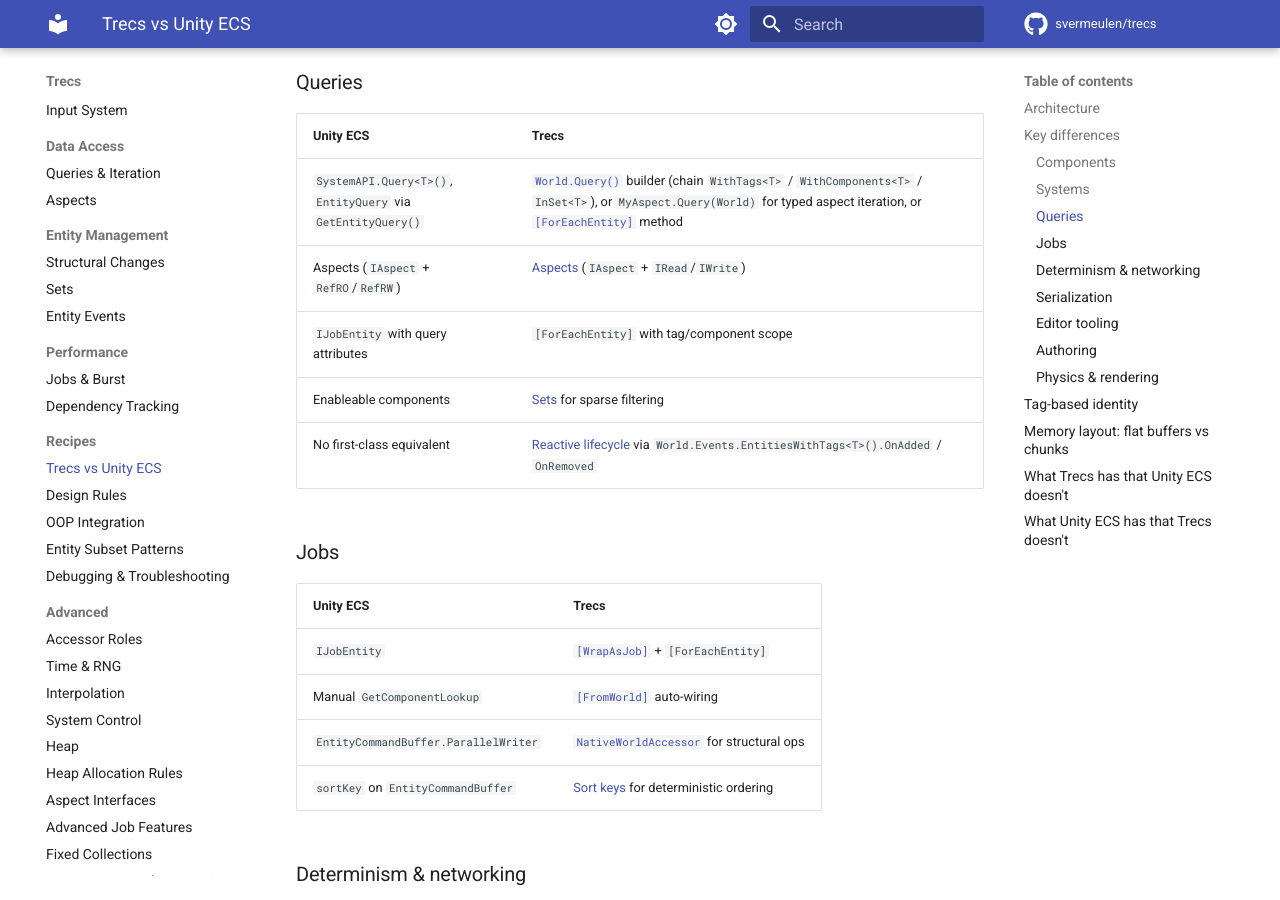
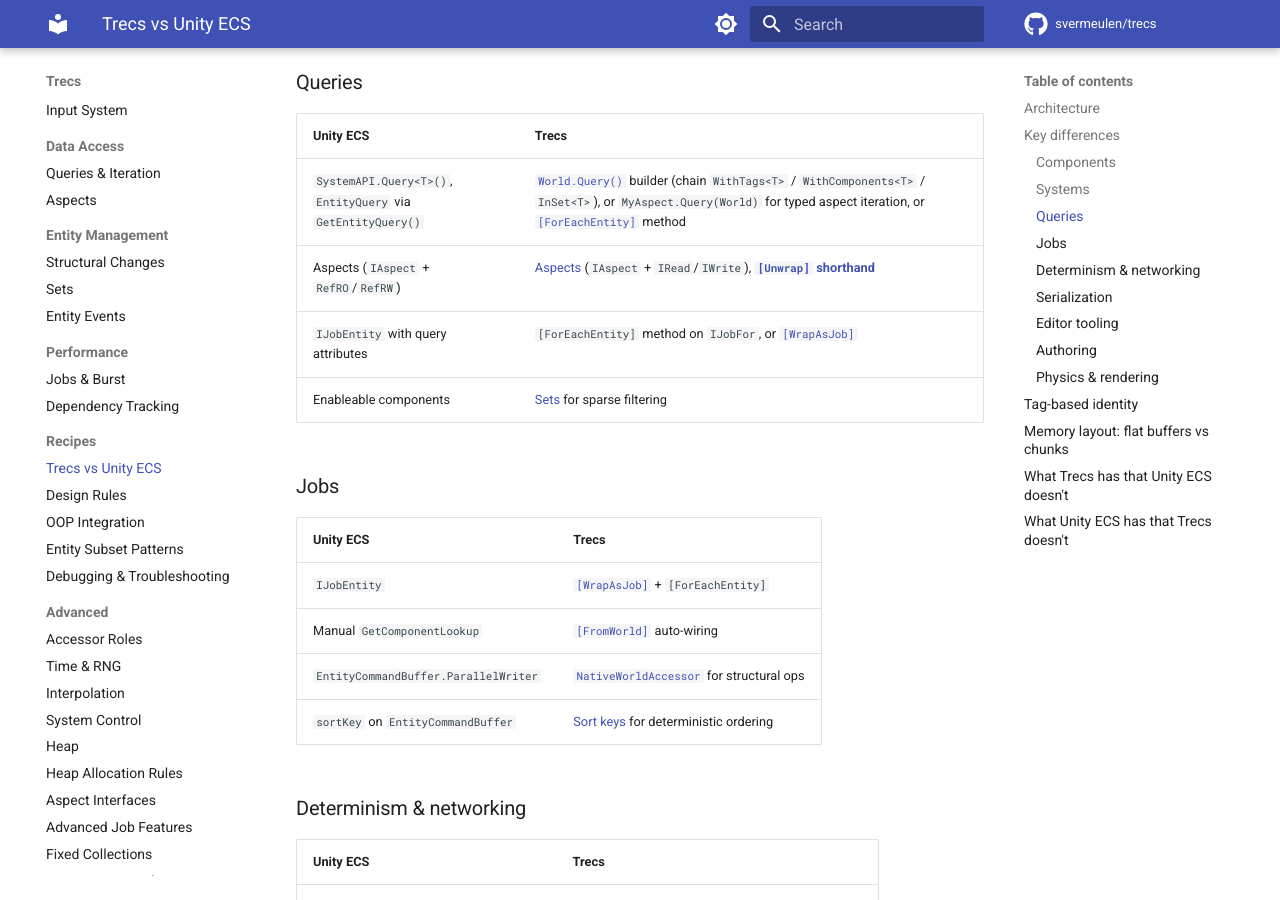
Before and after one commit to svermeulen/trecs, an MkDocs documentation site: the page built from docs/recipes/trecs-vs-unity-ecs.md, in a window 1280 px wide and 900 px high, scrolled down 1887 px. Built offline with MkDocs 1.6.1 and Material for MkDocs 9.7.7, drawn with Linux system fonts in a browser that asks for light colours; comment, search, counter and statistics services are not loaded.

Commit message:
Changed trecs-vs-unity-ecs.md.

```diff
--- a/docs/recipes/trecs-vs-unity-ecs.md
+++ b/docs/recipes/trecs-vs-unity-ecs.md
@@ -42,10 +42,9 @@
 | Unity ECS | Trecs |
 |---|---|
 | `SystemAPI.Query<T>()`, `EntityQuery` via `GetEntityQuery()` | [`World.Query()`](../data-access/queries-and-iteration.md) builder (chain `WithTags<T>` / `WithComponents<T>` / `InSet<T>`), or `MyAspect.Query(World)` for typed aspect iteration, or [`[ForEachEntity]`](../core/systems.md#foreachentity) method |
-| Aspects (`IAspect` + `RefRO`/`RefRW`) | [Aspects](../data-access/aspects.md) (`IAspect` + `IRead`/`IWrite`) |
-| `IJobEntity` with query attributes | `[ForEachEntity]` with tag/component scope |
+| Aspects (`IAspect` + `RefRO`/`RefRW`) | [Aspects](../data-access/aspects.md) (`IAspect` + `IRead`/`IWrite`), **[`[Unwrap]` shorthand](../core/components.md#the-unwrap-shorthand)** |
+| `IJobEntity` with query attributes | `[ForEachEntity]` method on `IJobFor`, or [`[WrapAsJob]`](../performance/jobs-and-burst.md) |
 | Enableable components | [Sets](../entity-management/sets.md) for sparse filtering |
-| No first-class equivalent | [Reactive lifecycle](../entity-management/entity-events.md) via `World.Events.EntitiesWithTags<T>().OnAdded` / `OnRemoved` |
 
 ### Jobs
 
```
